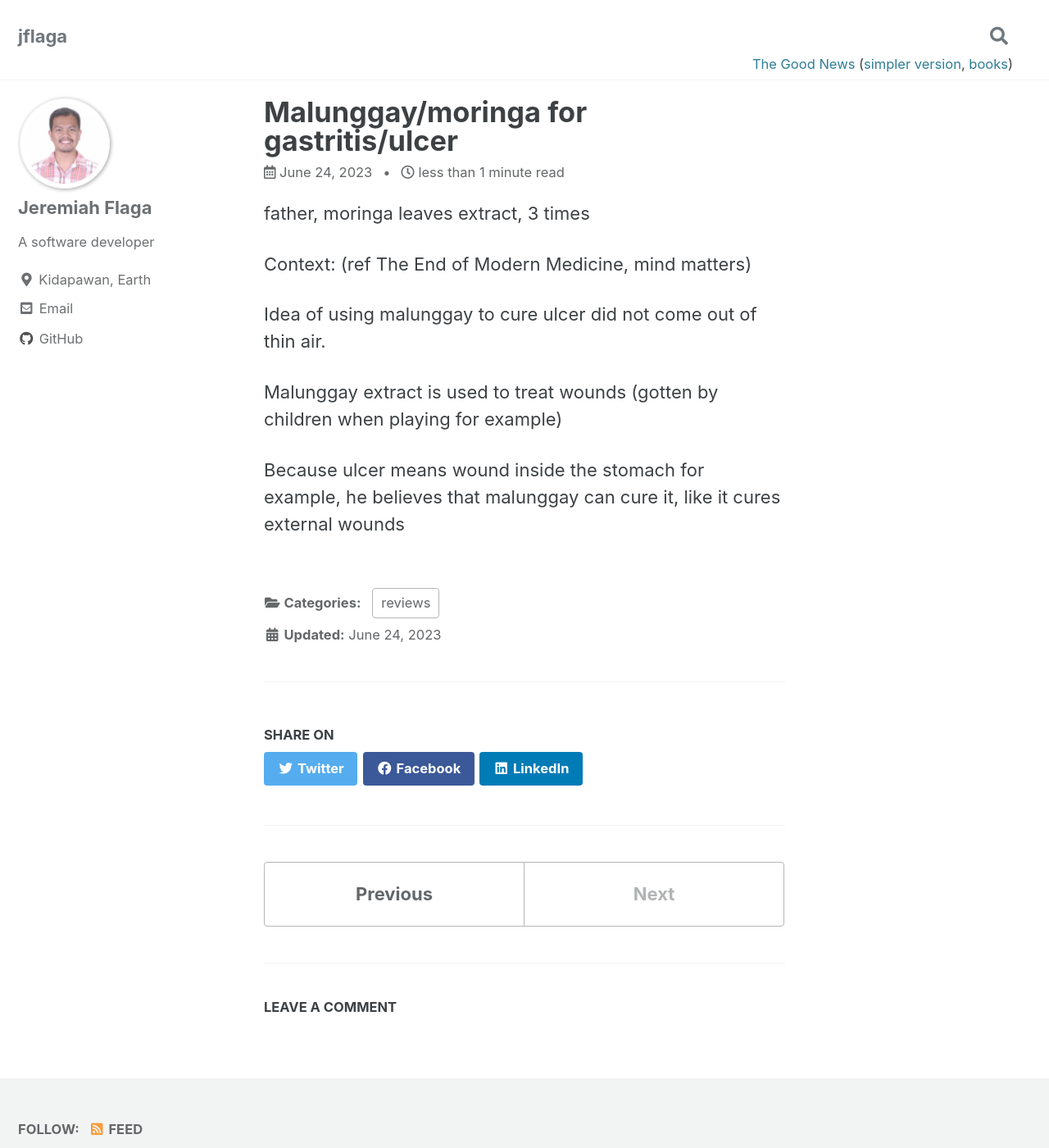
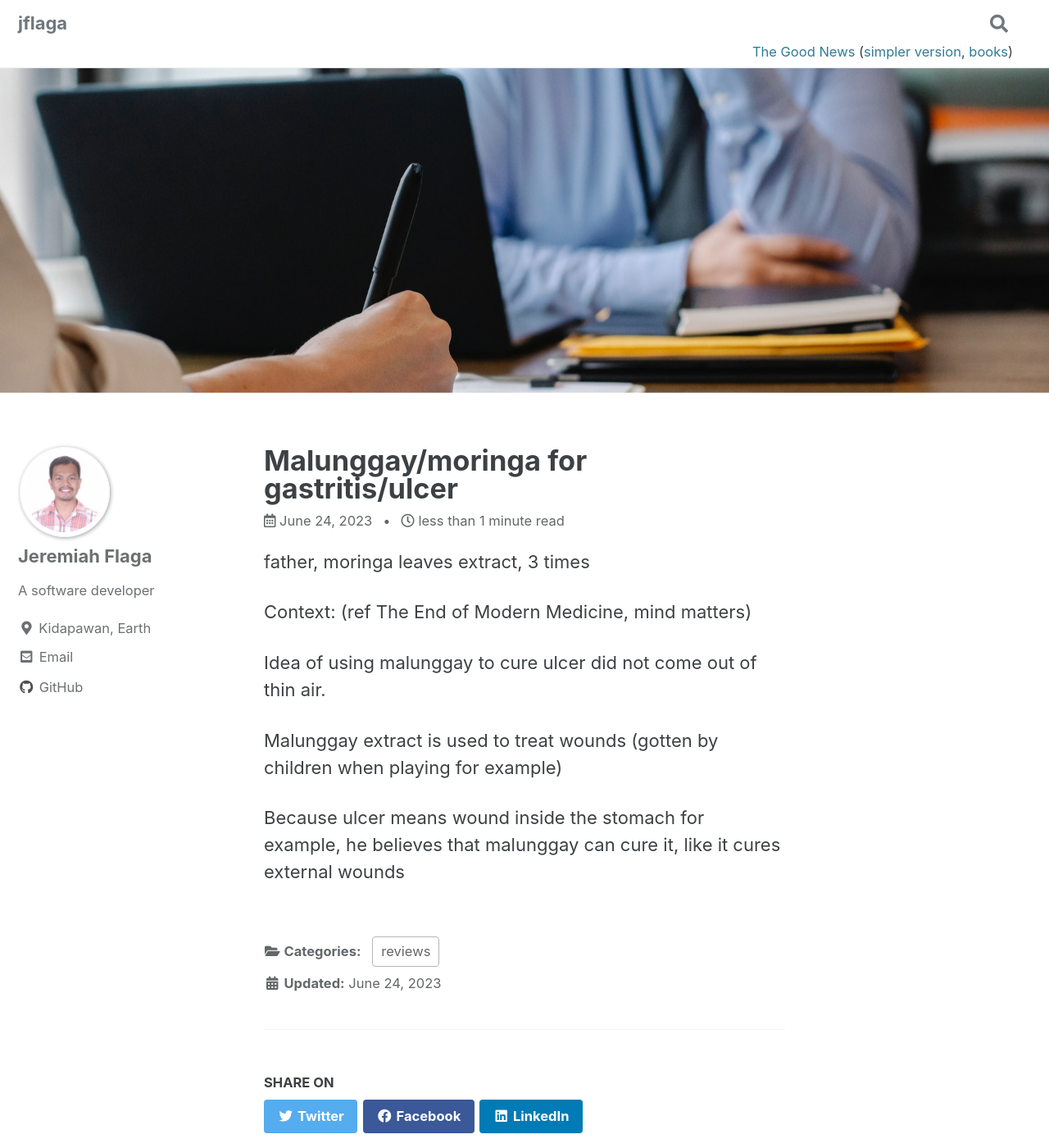
Before and after one commit to jflaga/jflaga.github.io, a Jekyll site: the page built from _reviews/2023/2023-06-24-malunggay-moringa-for-gastritis-ulcer-58ba284.md, in a window 1280 px wide and 1400 px high. Shown: the whole window at 82% size. Built offline with Jekyll 4.4.1, drawn with Linux system fonts in a browser that asks for light colours; cached includes are drawn as plain includes; comment, search, counter and statistics services are not loaded.

Commit message:
Add default image and teaser for reviews

```diff
--- a/_config.yml
+++ b/_config.yml
@@ -320,3 +320,7 @@ defaults:
       comments: true
       share: true
       comment: true
+      header:
+        image: assets/images/reviews-image-large.jpg
+        image_height: 8
+        teaser: assets/images/reviews-image-small.jpg
--- a/_includes/page__hero.html
+++ b/_includes/page__hero.html
@@ -47,7 +47,19 @@
       {% endif %}
     </div>
   {% else %}
+
+    {% comment %}
+    <!--
     <img src="{{ page.header.image | relative_url }}" alt="{{ image_description }}" class="page__hero-image">
+    -->
+    {% endcomment %}
+
+    <div class="page__hero--overlay" style="background-image: url('{{ page.header.image | relative_url }}');" >
+      {% for i in (1..page.header.image_height) reversed %}
+        <br />
+      {% endfor %}
+    </div>
+
   {% endif %}
   {% if page.header.caption %}
     <span class="page__hero-caption">{{ page.header.caption | markdownify | remove: "<p>" | remove: "</p>" }}</span>
--- a/_sass/additional-styles.scss
+++ b/_sass/additional-styles.scss
@@ -72,4 +72,9 @@ div.youtube
 
 .masthead__inner-wrap {
   padding-bottom: 0;
+  padding-top: 0.3em
 }
+
+.page__hero {
+  margin-bottom: 0;
+}
```
Also changed, not shown: assets/images/reviews-image-large.jpg (added), assets/images/reviews-image-small.jpg (added).
